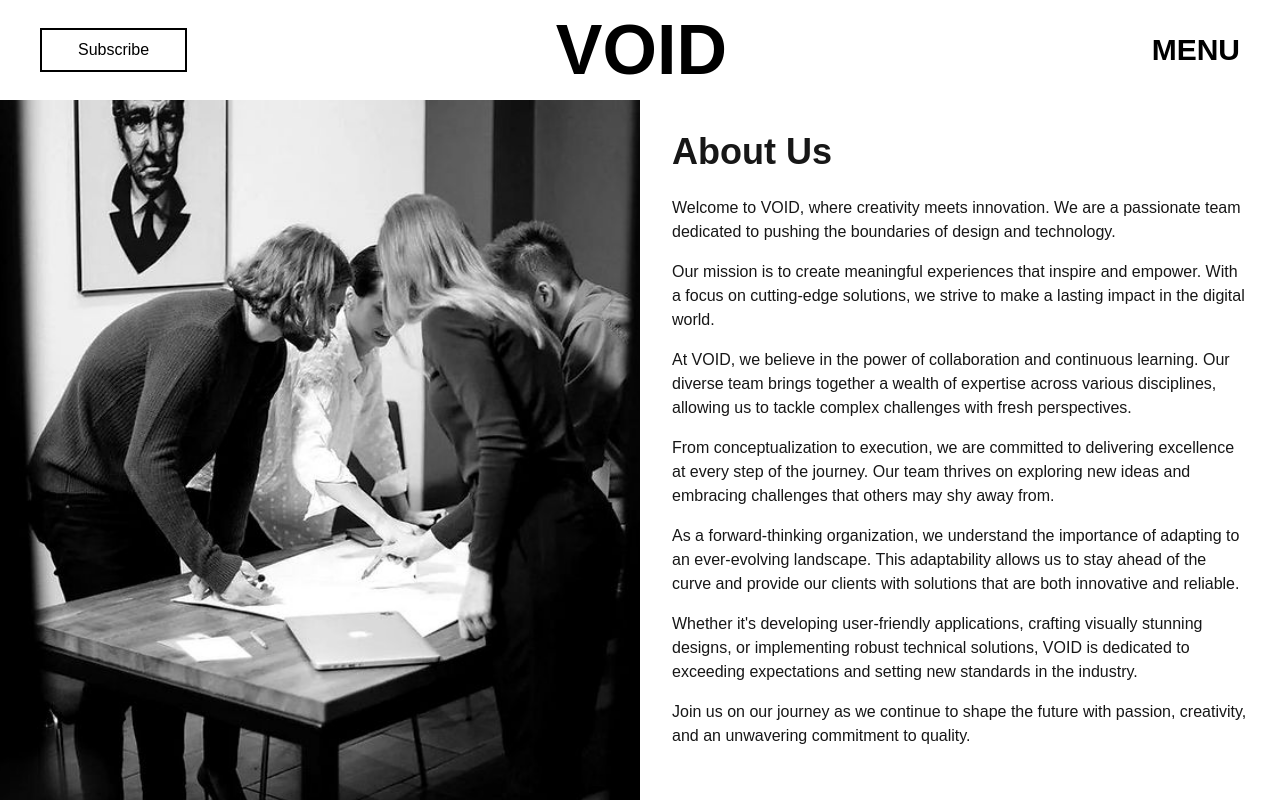
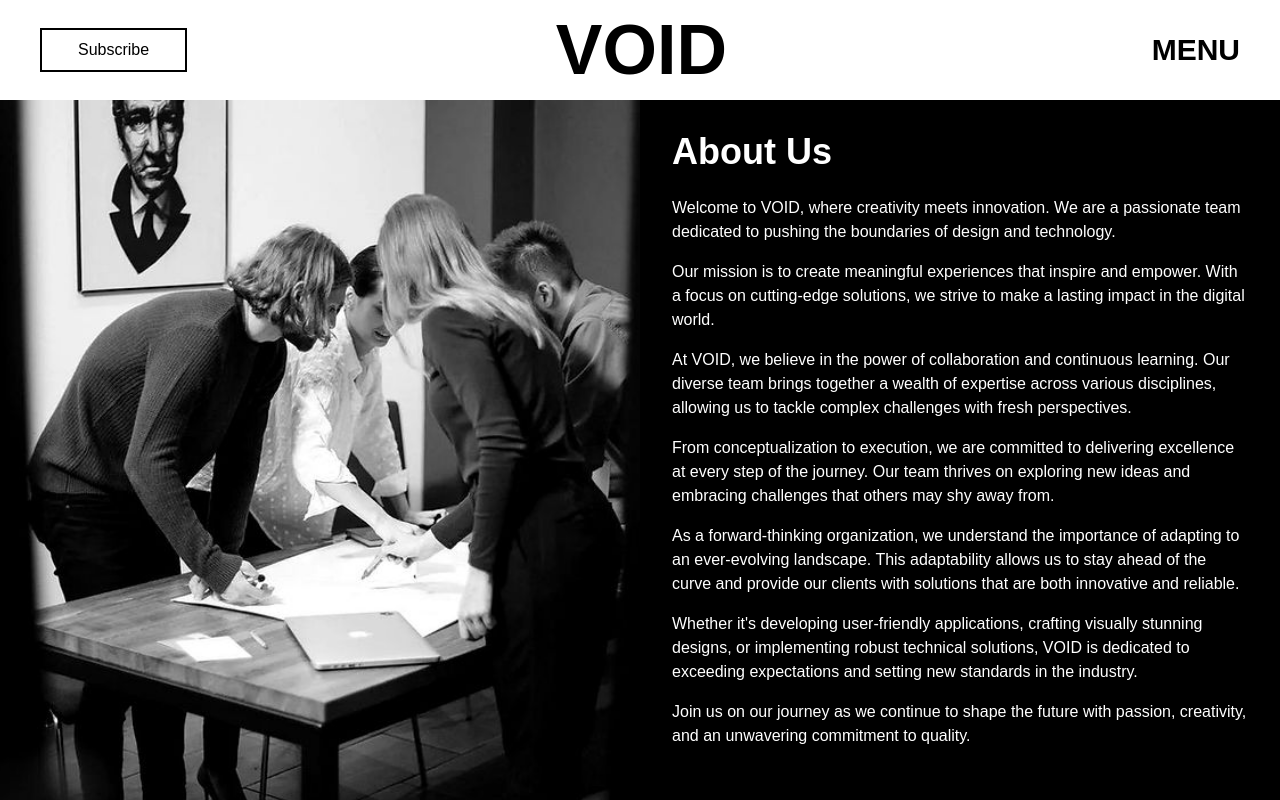
Before and after one commit to ubaidalam01/blog-web, a Next.js app: page /About in a window 1280 px wide. Shown: the top 800 px of the page. Built offline with nearby package versions, Linux system fonts and the light colour scheme.

Commit message:
Update About

```diff
--- a/app/About/page.tsx
+++ b/app/About/page.tsx
@@ -3,7 +3,7 @@ import Image from "next/image";
 export default function About() {
   return (
     <>
-      <div className="flex flex-col min-h-screen">
+      <div className="flex flex-col min-h-screen bg-black">
         <div className="flex flex-col md:flex-row">
           <div className="w-full md:w-1/2 h-[50vh] md:h-screen relative">
             <Image
@@ -14,42 +14,42 @@ export default function About() {
             />
           </div>
           <div className="w-full md:w-1/2 p-8">
-            <h1 className="text-4xl font-bold mb-6">About Us</h1>
-            <p className="mb-4">
+            <h1 className="text-4xl font-bold mb-6 text-white">About Us</h1>
+            <p className="mb-4 text-white">
               Welcome to VOID, where creativity meets innovation. We are a
               passionate team dedicated to pushing the boundaries of design and
               technology.
             </p>
-            <p className="mb-4">
+            <p className="mb-4 text-white">
               Our mission is to create meaningful experiences that inspire and
               empower. With a focus on cutting-edge solutions, we strive to make
               a lasting impact in the digital world.
             </p>
-            <p className="mb-4">
+            <p className="mb-4 text-white">
               At VOID, we believe in the power of collaboration and continuous
               learning. Our diverse team brings together a wealth of expertise
               across various disciplines, allowing us to tackle complex
               challenges with fresh perspectives.
             </p>
-            <p className="mb-4">
+            <p className="mb-4 text-white">
               From conceptualization to execution, we are committed to
               delivering excellence at every step of the journey. Our team
               thrives on exploring new ideas and embracing challenges that
               others may shy away from.
             </p>
-            <p className="mb-4">
+            <p className="mb-4 text-white">
               As a forward-thinking organization, we understand the importance
               of adapting to an ever-evolving landscape. This adaptability
               allows us to stay ahead of the curve and provide our clients with
               solutions that are both innovative and reliable.
             </p>
-            <p className="mb-4">
+            <p className="mb-4 text-white">
               Whether it&apos;s developing user-friendly applications, crafting
               visually stunning designs, or implementing robust technical
               solutions, VOID is dedicated to exceeding expectations and setting
               new standards in the industry.
             </p>
-            <p>
+            <p className="text-white">
               Join us on our journey as we continue to shape the future with
               passion, creativity, and an unwavering commitment to quality.
             </p>
```
